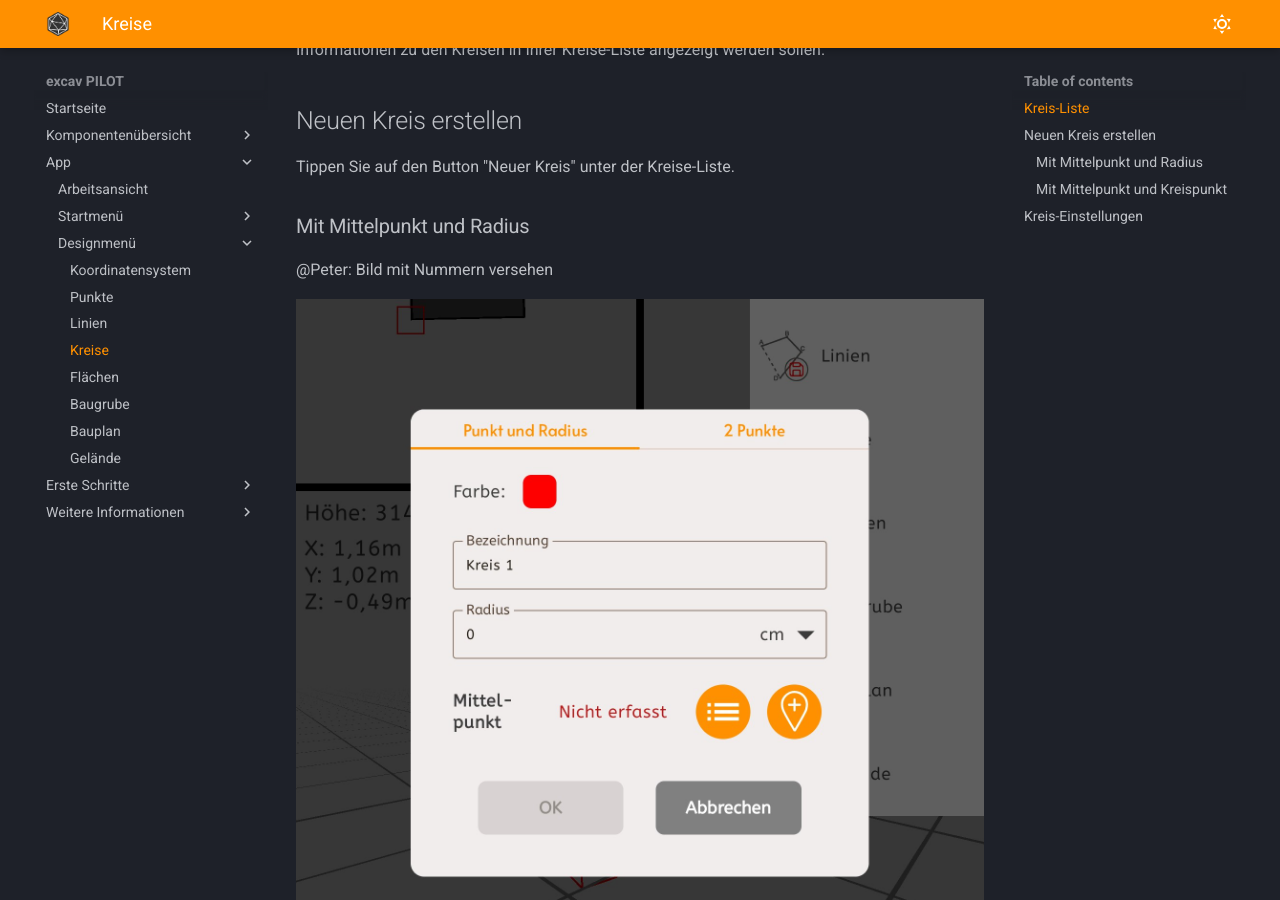
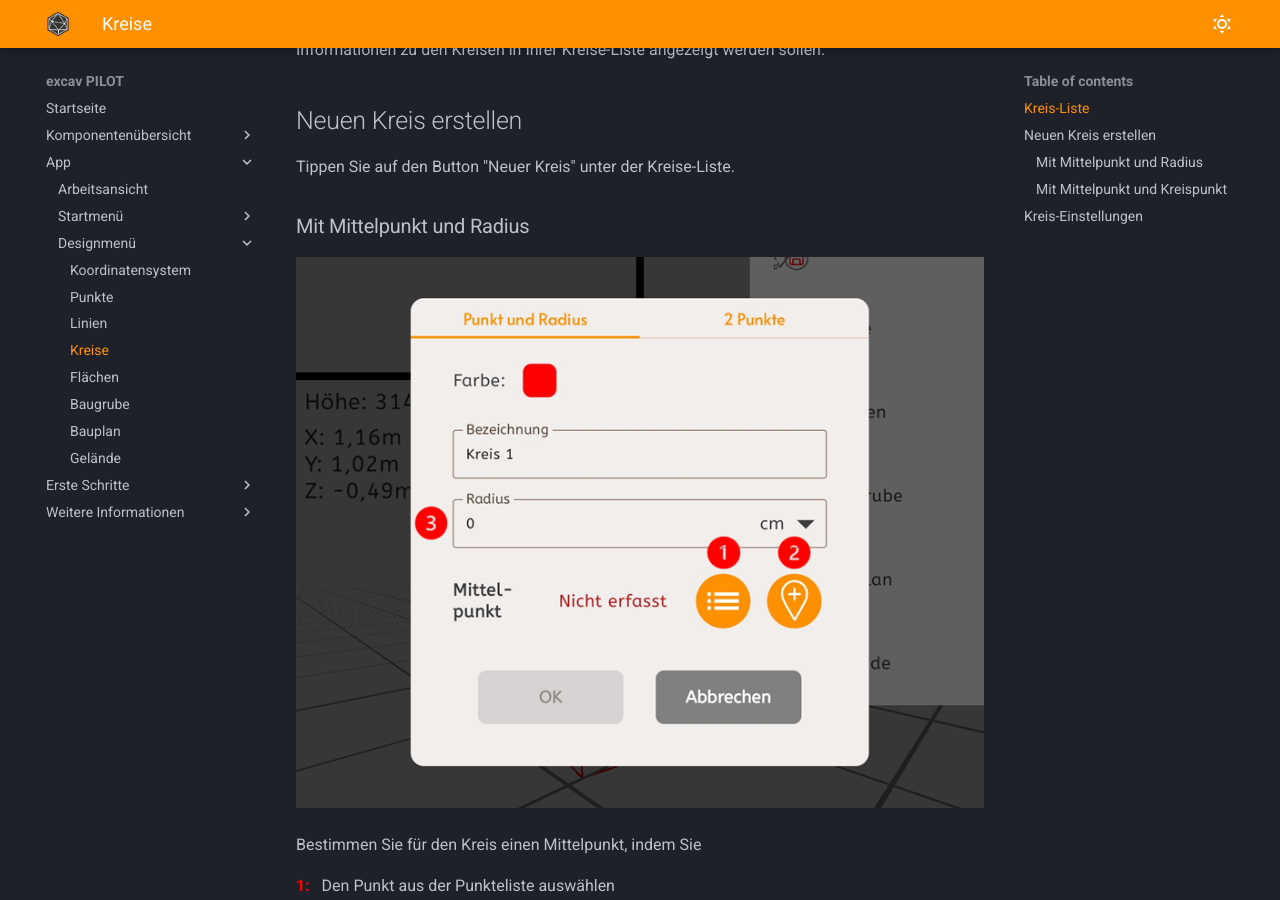
Before and after one commit to tobias-sizmann/mkdocs-excavpilot, an MkDocs documentation site: the page built from docs/Kreise/Kreise.md, in a window 1280 px wide and 900 px high, scrolled down 1330 px. Built offline with MkDocs 1.6.1 and Material for MkDocs 9.7.7, drawn with Linux system fonts in a browser that asks for light colours.

Commit message:
Update Apassung Bilder | Kreise

```diff
--- a/docs/Kreise/Kreise.md
+++ b/docs/Kreise/Kreise.md
@@ -30,9 +30,8 @@ Tippen Sie auf den Button "Neuer Kreis" unter der Kreise-Liste.
 
 ### Mit Mittelpunkt und Radius
 
-@Peter: Bild mit Nummern versehen
 <p align="center" width="100%">
-  <img width="100%" src="/images_docs/2.jpg"/>
+  <img width="100%" src="/images_docs/Screenshot (90) - Kopie.png"/>
 </p>
 
 Bestimmen Sie für den Kreis einen Mittelpunkt, indem Sie
```
Also changed, not shown: docs/images_docs/Screenshot (90) - Kopie.png (added).
